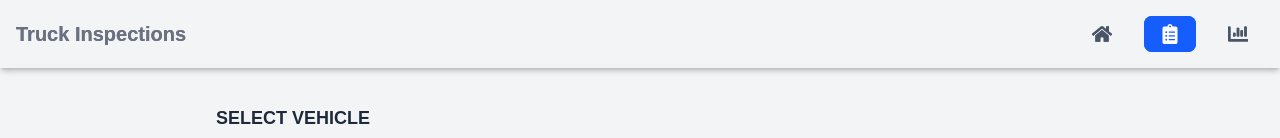
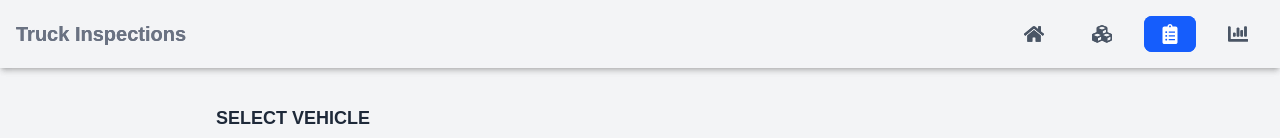
Before and after one commit to asteenburg/apparatus360-12.2.0, a Next.js app: page /checklist in a window 1280 px wide. Shown: the top 138 px of the page. Built offline with nearby package versions, Linux system fonts and the light colour scheme.

Commit message:
Add files via upload

```diff
--- a/app/Nav.tsx
+++ b/app/Nav.tsx
@@ -3,7 +3,8 @@
 
 import Link from 'next/link';
 import { usePathname } from 'next/navigation';
-import { FaHome, FaClipboardList, FaChartBar, FaCheckCircle, FaClipboardCheck } from 'react-icons/fa';
+import { FaHome, FaClipboardList, FaChartBar, FaCheckCircle, FaClipboardCheck, FaCubes } from 'react-icons/fa';
+import { FaCubesStacked } from 'react-icons/fa6';
 
 export default function Nav() {
   const pathname = usePathname();
@@ -11,6 +12,7 @@ export default function Nav() {
   // Define all your navigation links here
   const links = [
     { href: '/', icon: <FaHome size={20} />, label: 'Home' },
+    { href: '/hub', icon: <FaCubes size={20} />, label: 'Hub' },
     { href: '/checklist', icon: <FaClipboardList size={20} />, label: 'Checklist' },
     { href: '/dashboard', icon: <FaChartBar size={20} />,label: 'Dashboard' },
     // Add other links as needed
```
